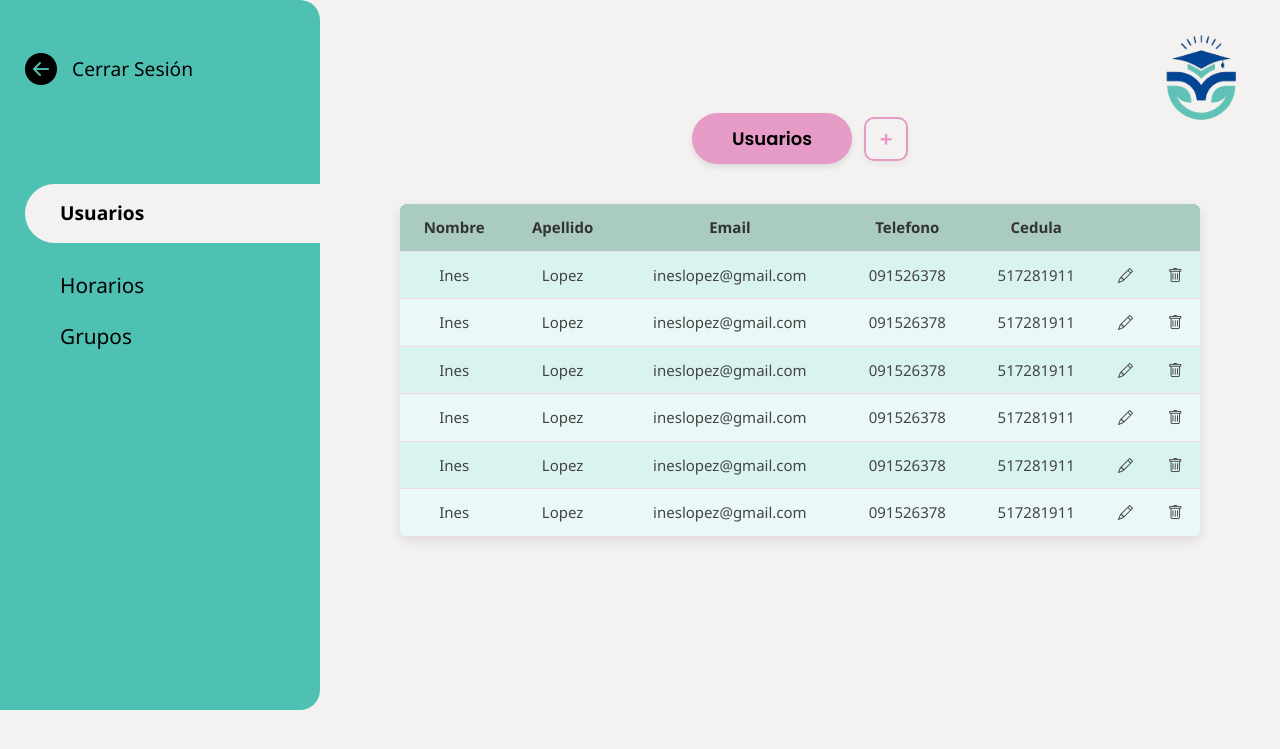
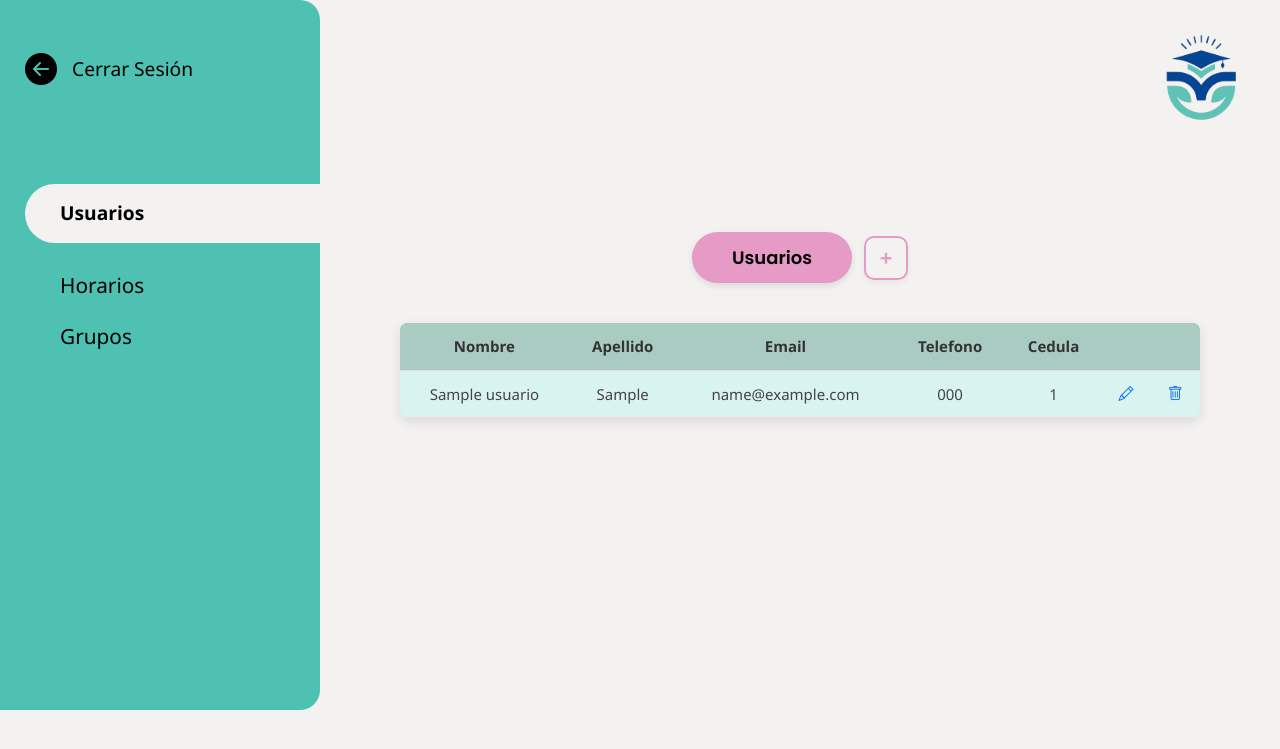
Before and after one commit to monzerratjh/C-C2025, a PHP site: the page made by secretario php/secretario-usuario.php in a window 1280 px wide. Shown: the top 749 px of the page. Run offline with PHP 8.4, Linux system fonts and the light colour scheme; tables that the repository leaves empty hold one stand-in row (values such as "Sample post").

Commit message:
22.09
+ Conección del CRUD de usuarios de secretaría en el front-end

```diff
--- a/secretario_CRUD/delete_user_secretario.php
+++ b/secretario php/delete_user_secretario.php
@@ -13,7 +13,7 @@ $query = mysqli_query($conn, $sql);
 
 if($query){
     // Redirige de nuevo al listado
-    header("Location: secretario_CRUD.php");
+    header("Location: secretario-usuario.php");
     exit;
 } else {
     echo "Error en el SQL " . mysqli_error($conn);
--- a/secretario_CRUD/insert_user_secretario.php
+++ b/secretario php/insert_user_secretario.php
@@ -18,7 +18,7 @@ $query = mysqli_query($conn, $sql);
 
 if($query){
     // Redirige de nuevo al listado
-    header("Location: secretario_CRUD.php");
+    header("Location: secretario-usuario.php");
     exit;
 } else {
     echo "Error en la inserción: " . mysqli_error($conn);
--- a/secretario php/secretario-usuario.php
+++ b/secretario php/secretario-usuario.php
@@ -1,3 +1,14 @@
+<?php
+include('conexion_BD.php');
+
+$conn = conectar_bd();
+
+$sql = "SELECT * FROM usuario";
+$query = mysqli_query($conn, $sql); //mysqli_query FUNCIÓN de php para EJECUTAR SQL
+/*Esta variable llamada query lo que hace es contener info. de la conección (si está conectada o no a la BD) y a la CONSULTA que se necesita hacerl.*/
+$message = "";
+?>
+
 <!DOCTYPE html>
 <html lang="en">
 <head>
@@ -64,7 +75,7 @@
 
     <div class="bloque-agregar">
     <button class="etiqueta">Usuarios</button>
-    <a href="agregar-grupo.php"><button class="agregar">+</button></a>
+    <a href="./secretario_CRUD.php"><button class="agregar">+</button></a>
   </div>
 
     <table class="tabla-reserva">
@@ -80,60 +91,21 @@
         </tr>
       </thead>
       <tbody>
+        <?php
+            while($row = mysqli_fetch_array($query)):
+            ?>
        <tr>
-          <td>Ines</td>
-          <td>Lopez</td>
-          <td>ineslopez@gmail.com</td>
-          <td>091526378</td>
-          <td>517281911</td>
-          <td><i class="bi bi-pencil"></i></td>
-          <td><i class="bi bi-trash"></i></td>
+          <td><?= $row['nombre_usuario']  ?></td>
+          <td><?= $row['apellido_usuario']  ?></td>
+          <td><?= $row['gmail_usuario']  ?></td>
+          <td><?= $row['telefono_usuario']  ?></td>
+          <td><?= $row['ci_usuario']  ?></td>
+          <td><a href="./update_user_secretario.php?id_usuario=<?= $row['id_usuario'] ?>"<i class="bi bi-pencil"></i></a></td>
+          <td><a href="./delete_user_secretario.php?id_usuario=<?= $row['id_usuario']  ?>"><i class="bi bi-trash"></a></i></td>
         </tr>
-        <tr>
-          <td>Ines</td>
-          <td>Lopez</td>
-          <td>ineslopez@gmail.com</td>
-          <td>091526378</td>
-          <td>517281911</td>
-          <td><i class="bi bi-pencil"></i></td>
-          <td><i class="bi bi-trash"></i></td>
-        </tr>
-       <tr>
-          <td>Ines</td>
-          <td>Lopez</td>
-          <td>ineslopez@gmail.com</td>
-          <td>091526378</td>
-          <td>517281911</td>
-          <td><i class="bi bi-pencil"></i></td>
-          <td><i class="bi bi-trash"></i></td>
-        </tr>
-        <tr>
-          <td>Ines</td>
-          <td>Lopez</td>
-          <td>ineslopez@gmail.com</td>
-          <td>091526378</td>
-          <td>517281911</td>
-          <td><i class="bi bi-pencil"></i></td>
-          <td><i class="bi bi-trash"></i></td>
-        </tr>
-          <tr>
-          <td>Ines</td>
-          <td>Lopez</td>
-          <td>ineslopez@gmail.com</td>
-          <td>091526378</td>
-          <td>517281911</td>
-          <td><i class="bi bi-pencil"></i></td>
-          <td><i class="bi bi-trash"></i></td>
-        </tr>
-       <tr>
-          <td>Ines</td>
-          <td>Lopez</td>
-          <td>ineslopez@gmail.com</td>
-          <td>091526378</td>
-          <td>517281911</td>
-        <td><i class="bi bi-pencil"></i></td>
-          <td><i class="bi bi-trash"></i></td>
-        </tr>
+        <?php
+            endwhile;
+            ?>
       </tbody>
     </table>
 </main>
```
Also changed, not shown: secretario php/secretario_CRUD.php (renamed from secretario_CRUD/secretario_CRUD.php, +1 -37 lines), secretario php/conexion_BD.php (renamed from secretario_CRUD/conexion_BD.php), secretario php/edit_user.php (renamed from secretario_CRUD/edit_user.php), secretario php/update_user_secretario.php (renamed from secretario_CRUD/update_user_secretario.php), secretario php/validation.js (renamed from secretario_CRUD/validation.js).
